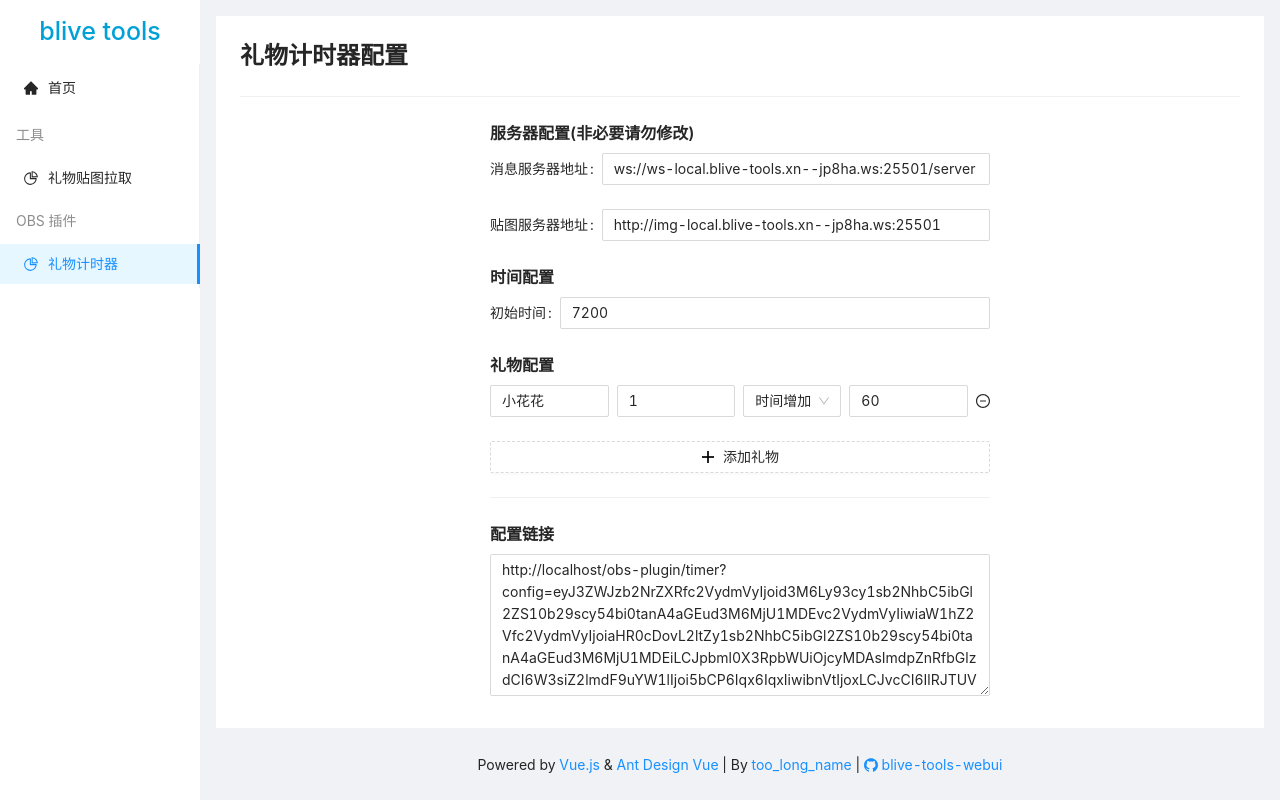
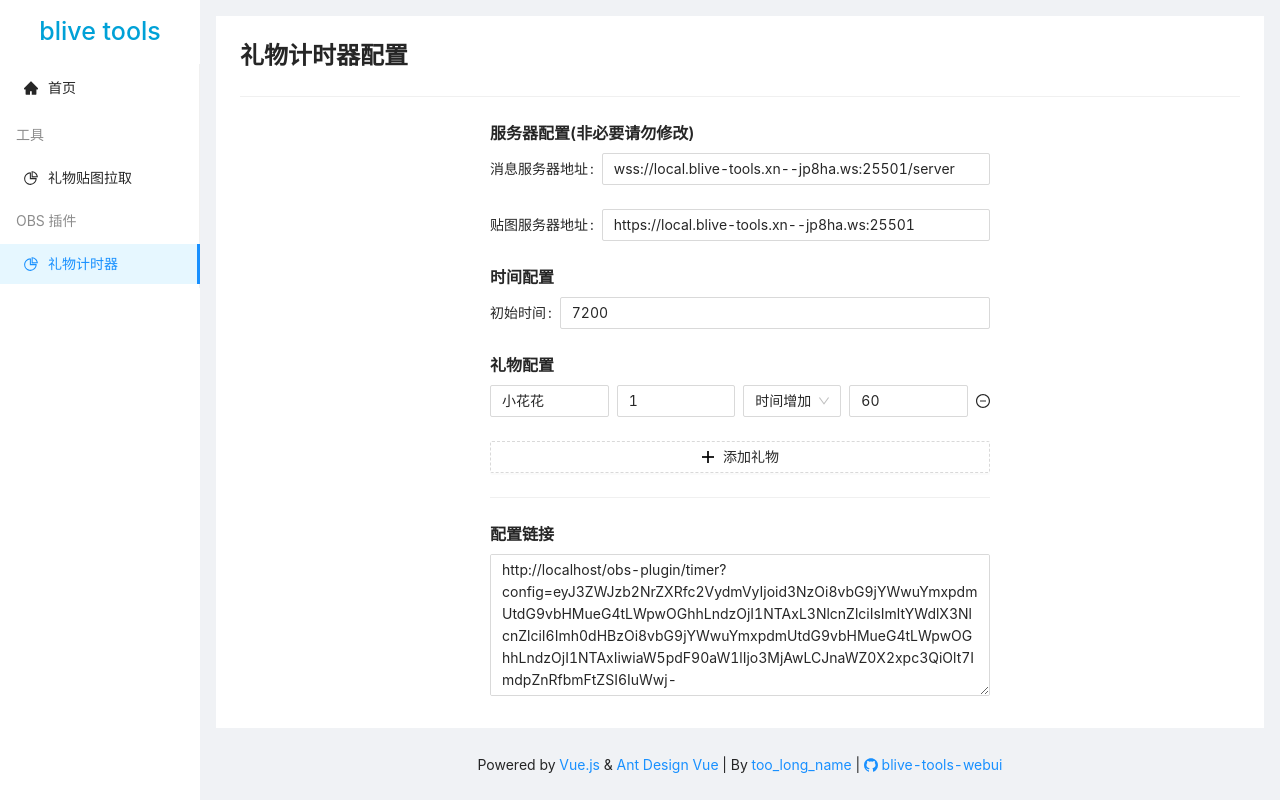
Before and after one commit to Dengzixu/blive-tools-webui, a Vue app: page /obs/timer-config in a window 1280 px wide. Built offline with nearby package versions, Linux system fonts and the light colour scheme.

Commit message:
修改默认地址为 HTTPS / WSS 协议

```diff
--- a/src/views/web/obs/TimerConfigView.vue
+++ b/src/views/web/obs/TimerConfigView.vue
@@ -102,8 +102,8 @@ export default {
     }];
 
     const config = reactive({
-      websocket_server: "ws://ws-local.blive-tools.xn--jp8ha.ws:25501/server",
-      image_server: "http://img-local.blive-tools.xn--jp8ha.ws:25501",
+      websocket_server: "wss://local.blive-tools.xn--jp8ha.ws:25501/server",
+      image_server: "https://local.blive-tools.xn--jp8ha.ws:25501",
       init_time: 7200,
       gift_list: [{
         gift_name: "小花花",
```
